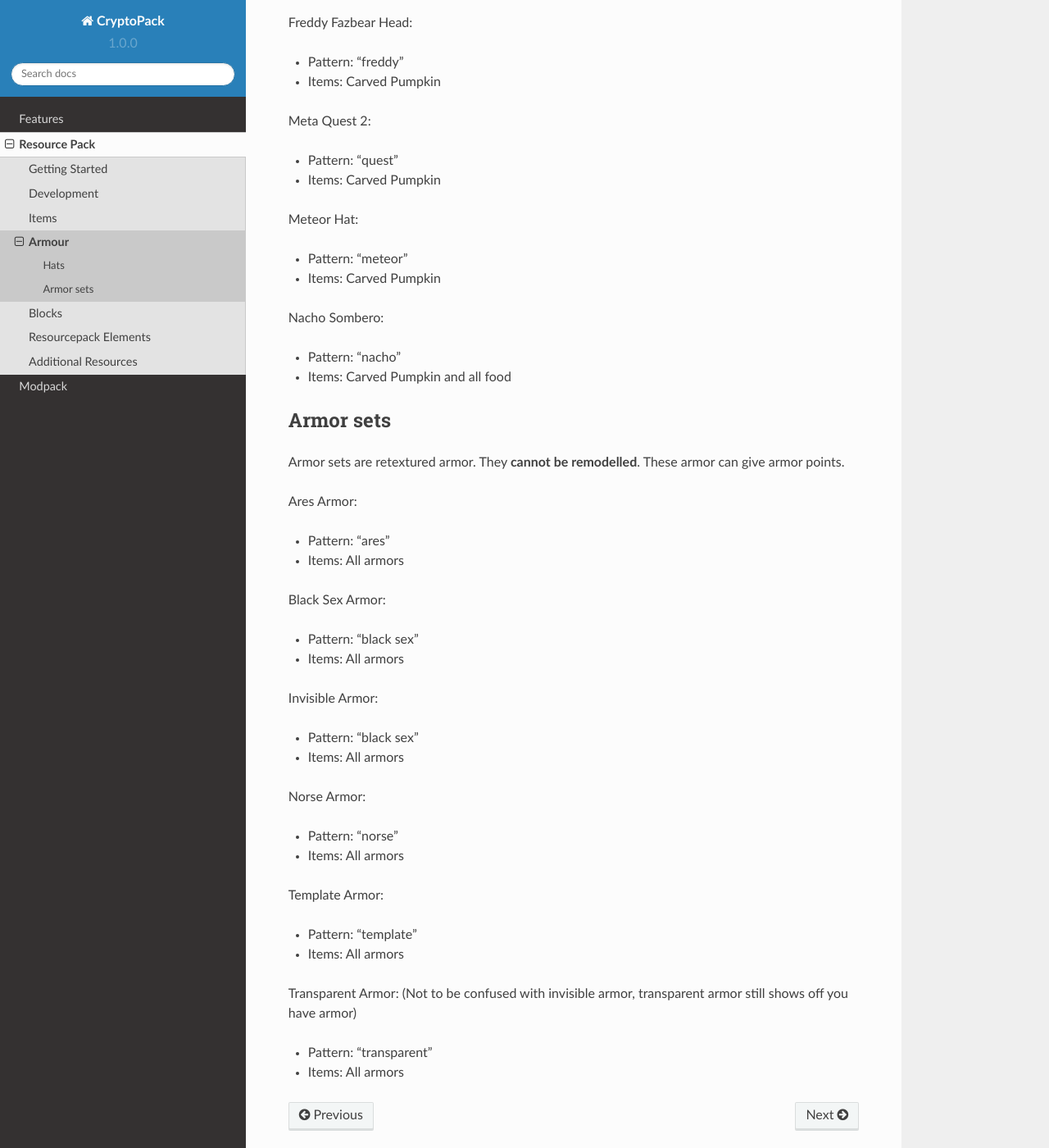
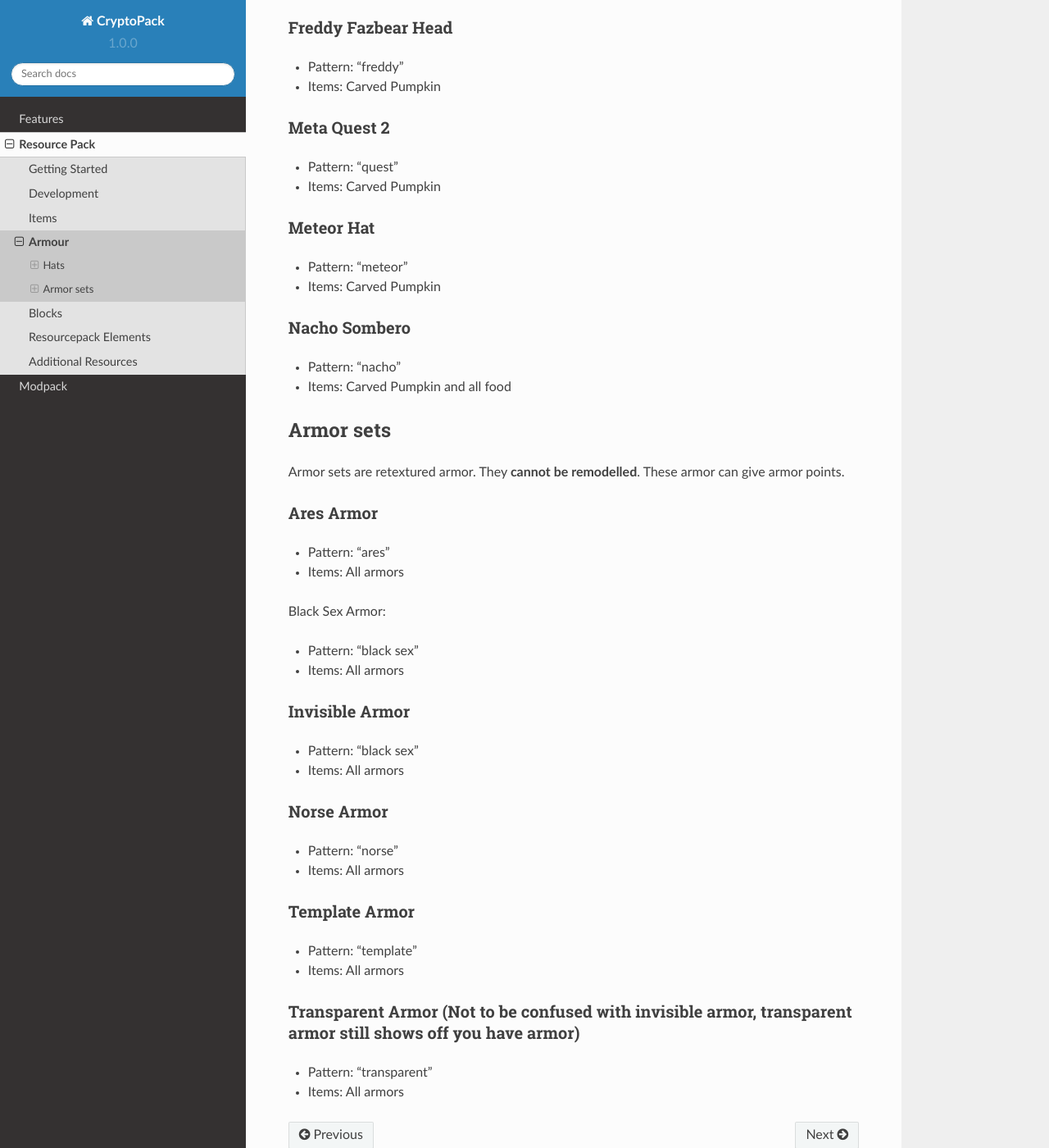
Before and after one commit to Shwabbaa/cryptopack-docs, a Sphinx documentation site: the page built from docs/source/resourcepack/armor.rst, in a window 1280 px wide and 1400 px high, scrolled down 512 px. Shown: the whole window at 82% size. Built offline with Sphinx 7.4.7 and the Read the Docs theme 2.0.0, drawn with Linux system fonts in a browser that asks for light colours; pages that are not in the unit, such as notebooks, are missing from menus; some of the changed text lies outside the part shown.

```diff
--- a/docs/source/resourcepack/armor.rst
+++ b/docs/source/resourcepack/armor.rst
@@ -7,33 +7,33 @@ Hats
 Hats are remodelled pumpkin heads. The pumpkin overlay is removed from this resourcepack.
 Hats do not give any armor points, they are only for cosmetic value
 
-Baphomet Mask:
-
+Baphomet Mask
+~~~~~~~~~~~~~~~~
 * Pattern: "baphomet"
 * Items: Carved Pumpkin
 
-Cool Red Hat:
-
+Cool Red Hat
+~~~~~~~~~~~~~~~~
 * Pattern: "cool red"
 * Items: Carved Pumpkin
 
-Freddy Fazbear Head:
-
+Freddy Fazbear Head
+~~~~~~~~~~~~~~~~
 * Pattern: "freddy"
 * Items:  Carved Pumpkin
 
-Meta Quest 2:
-
+Meta Quest 2
+~~~~~~~~~~~~~~~~
 * Pattern: "quest"
 * Items:  Carved Pumpkin
 
-Meteor Hat:
-
+Meteor Hat
+~~~~~~~~~~~~~~~~
 * Pattern: "meteor"
 * Items:  Carved Pumpkin
 
-Nacho Sombero:
-
+Nacho Sombero
+~~~~~~~~~~~~~~~~
 * Pattern: "nacho"
 * Items: Carved Pumpkin and all food
 
@@ -42,8 +42,8 @@ Armor sets
 
 Armor sets are retextured armor. They **cannot be remodelled**. These armor can give armor points.
 
-Ares Armor:
-
+Ares Armor
+~~~~~~~~~~~~~~~~
 * Pattern: "ares"
 * Items: All armors
 Black Sex Armor:
@@ -51,22 +51,22 @@ Black Sex Armor:
 * Pattern: "black sex"
 * Items: All armors
 
-Invisible Armor:
-
+Invisible Armor
+~~~~~~~~~~~~~~~~
 * Pattern: "black sex"
 * Items: All armors
 
-Norse Armor:
-
+Norse Armor
+~~~~~~~~~~~~~~~~
 * Pattern: "norse"
 * Items: All armors
 
-Template Armor:
-
+Template Armor
+~~~~~~~~~~~~~~~~
 * Pattern: "template"
 * Items: All armors
 
-Transparent Armor: (Not to be confused with invisible armor, transparent armor still shows off you have armor)
-
+Transparent Armor (Not to be confused with invisible armor, transparent armor still shows off you have armor)
+~~~~~~~~~~~~~~~~
 * Pattern: "transparent"
 * Items: All armors
```
